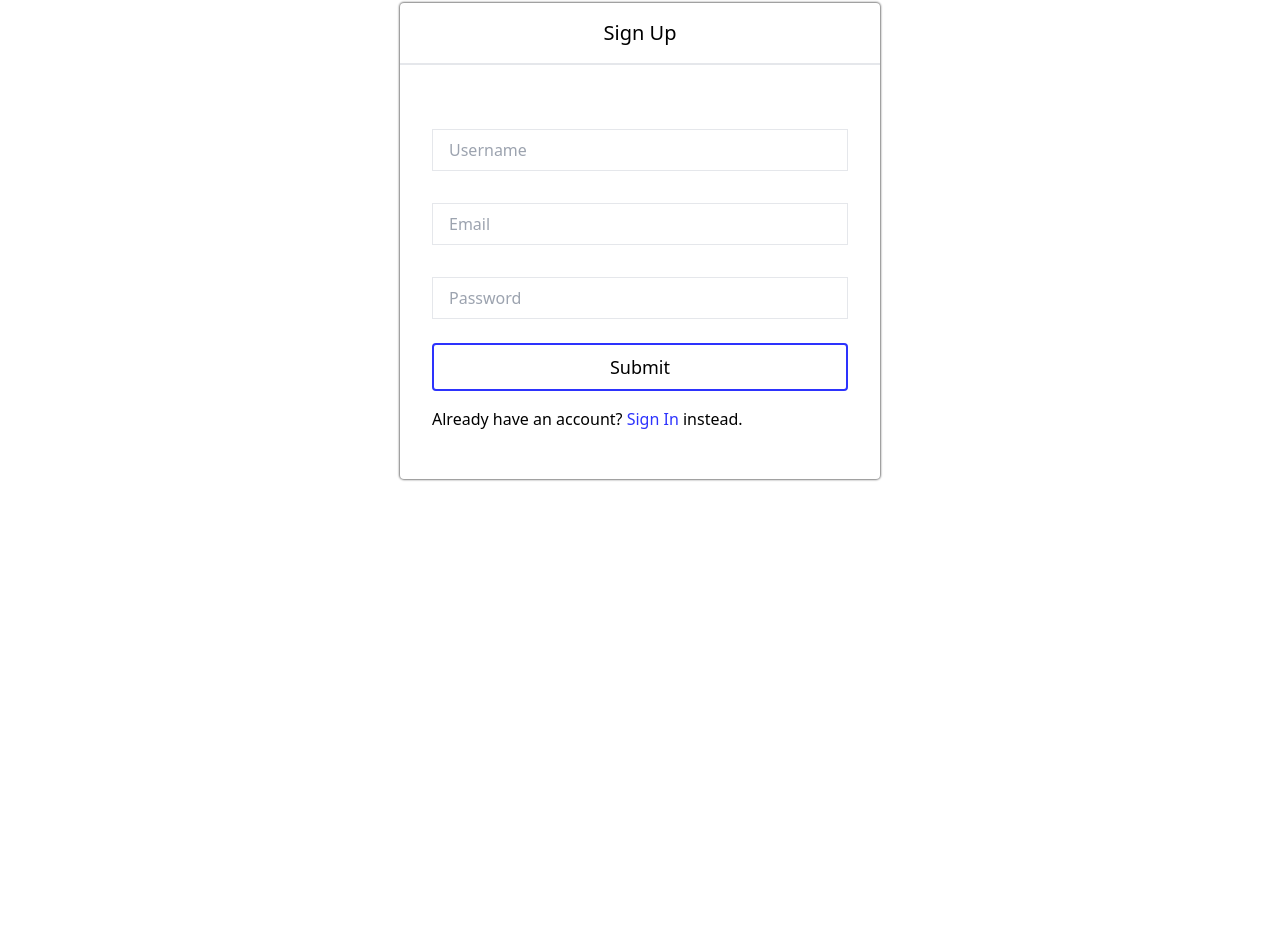
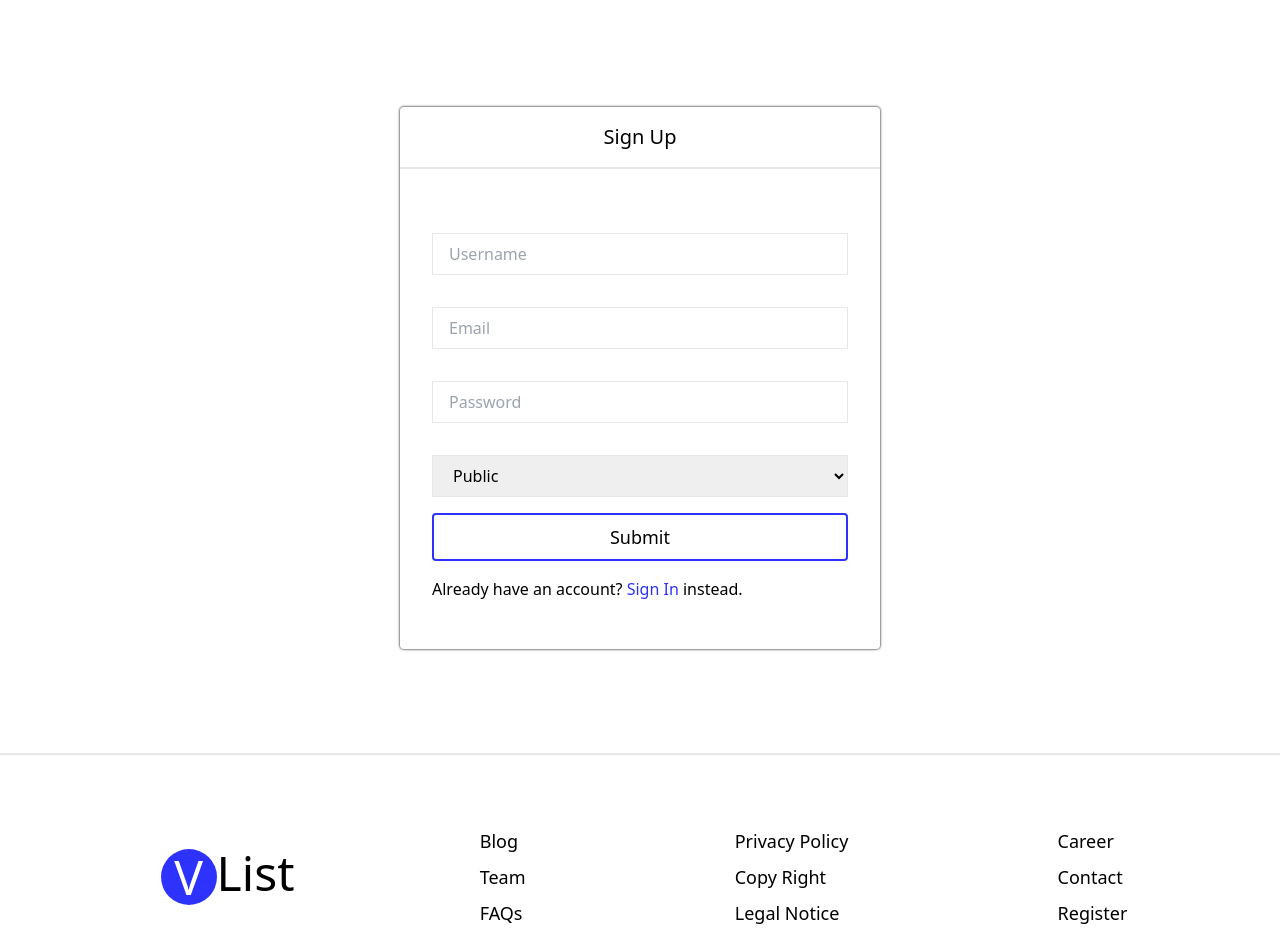
Before and after one commit to nnha19/Save-Vocabularies, a React (Create React App) app in the folder ui/: page /auth in a window 1280 px wide. Shown: the part 125-1077 px from the top of the page. Before the commit the page ends 800 px from the top, so only its background shows below. Built offline with nearby package versions, Linux system fonts and the light colour scheme.

Commit message:
sign in, sign out and sign up working perfectly

```diff
--- a/ui/src/components/Auth/Auth.tsx
+++ b/ui/src/components/Auth/Auth.tsx
@@ -8,6 +8,7 @@ import axios from "axios";
 import ErrorModal from "../Common/ErrorModal/ErrorModal";
 import { useAuthContext } from "../../customHooks/useAuthContext";
 import { authContext } from "../../contexts/authContext";
+import Footer from "../Common/Footer/Footer";
 
 const Auth = () => {
   const [error, setError] = useState<null | string>(null);
@@ -33,6 +34,7 @@ const Auth = () => {
   };
 
   const submitFormHandler = async (data: any) => {
+    console.log(data);
     try {
       setLoading(true);
       const resp: any = await axios({
@@ -51,7 +53,7 @@ const Auth = () => {
   };
 
   return (
-    <div>
+    <div className="h-screen">
       {error && <ErrorModal error={error} setError={setError} />}
       <div className="h-20 flex items-center justify-between lp-wrapper ">
         <Logo />
@@ -63,9 +65,10 @@ const Auth = () => {
           &larr; Back
         </LpPrimaryBtn>
       </div>
+      <div className="h-screen flex flex-col border-b-2 justify-center">
         <form
           onSubmit={handleSubmit(submitFormHandler)}
-        className="w-30rem bg-white mx-auto shadow-boxshadow mt-12 rounded"
+          className=" w-30rem bg-white mx-auto shadow-boxshadow mt-12 rounded"
         >
           <h1 className="text-xl  text-center px-8 py-4 font-medium border-b-2">
             {authMode === "signin" ? "Sign In" : "Sign Up"}
@@ -103,6 +106,18 @@ const Auth = () => {
               />
               {errors.password && formErrorMsg("Password is required")}
             </div>
+            {authMode === "signup" && (
+              <div className="my-4">
+                <select
+                  defaultValue="public"
+                  {...register("status")}
+                  className="form-input-style"
+                >
+                  <option value="private">Private</option>
+                  <option value="public">Public</option>
+                </select>
+              </div>
+            )}
             <LpPrimaryBtn className="w-full">Submit</LpPrimaryBtn>
             {authMode === "signup" && (
               <p className="my-4">
@@ -131,6 +146,9 @@ const Auth = () => {
           </div>
         </form>
       </div>
+
+      <Footer />
+    </div>
   );
 };
 export default Auth;
--- /dev/null
+++ b/ui/src/components/Common/Footer/Footer.tsx
@@ -0,0 +1,29 @@
+import React from "react";
+import Logo from "../Logo/Logo";
+
+const Footer = () => {
+  return (
+    <footer className="lp-wrapper py-16">
+      <div className="flex mx-4 flex-wrap justify-center sm:justify-around  w-full">
+        <Logo />
+        <ul className="mx-6">
+          <li className="lp-footer-list">Blog</li>
+          <li className="lp-footer-list">Team</li>
+          <li className="lp-footer-list">FAQs</li>
+        </ul>
+        <ul className="mx-6">
+          <li className="lp-footer-list">Privacy Policy</li>
+          <li className="lp-footer-list">Copy Right</li>
+          <li className="lp-footer-list">Legal Notice</li>
+        </ul>
+        <ul className="mx-6">
+          <li className="lp-footer-list">Career</li>
+          <li className="lp-footer-list">Contact</li>
+          <li className="lp-footer-list">Register</li>
+        </ul>
+      </div>
+    </footer>
+  );
+};
+
+export default Footer;
--- a/ui/src/components/Common/Navigation/NavLinks.tsx
+++ b/ui/src/components/Common/Navigation/NavLinks.tsx
@@ -94,7 +94,8 @@ export const NotificationsLink: React.FC<INavLinkProps> = ({
   const {
     user: { _id, notifications },
   } = useAuthContext();
-  const newNoti = notifications.filter((no) => no.new).length;
+  const newNoti =
+    !!notifications.length && notifications.filter((no) => no.new).length;
   return (
     <NavLink
       className="h-full self-stretch"
@@ -105,7 +106,7 @@ export const NotificationsLink: React.FC<INavLinkProps> = ({
     >
       <li className={`${navLinkStyle ? "nav-items" : "mobile-nav-items"}`}>
         <i className="fas fa-bell relative">
-          {navLinkStyle !== "w-36 px-4 ml-4" && newNoti > 0 && (
+          {navLinkStyle !== "w-36 px-4 ml-4" && !!newNoti && (
             <span className="absolute -top-3 left-3 text-xs text-white bg-primaryColor h-4 w-4 rounded-full flex items-center justify-center ">
               {newNoti}
             </span>
--- a/ui/src/components/LandingPageComponent/LandingPageComponent.tsx
+++ b/ui/src/components/LandingPageComponent/LandingPageComponent.tsx
@@ -5,6 +5,7 @@ import VListss from "../../assets/images/vlist.png";
 import DesktopNav from "./DesktopNav";
 import MobileNav from "./MobileNav";
 import { useHistory } from "react-router";
+import Footer from "../Common/Footer/Footer";
 const LandingPageComponent = () => {
   const history = useHistory();
   const homeRef: any = useRef();
@@ -102,26 +103,7 @@ const LandingPageComponent = () => {
           />
         </div>
       </section>
-      <footer className="lp-wrapper py-16">
-        <div className="flex mx-4 flex-wrap justify-center sm:justify-around  w-full">
-          <Logo />
-          <ul className="mx-6">
-            <li className="lp-footer-list">Blog</li>
-            <li className="lp-footer-list">Team</li>
-            <li className="lp-footer-list">FAQs</li>
-          </ul>
-          <ul className="mx-6">
-            <li className="lp-footer-list">Privacy Policy</li>
-            <li className="lp-footer-list">Copy Right</li>
-            <li className="lp-footer-list">Legal Notice</li>
-          </ul>
-          <ul className="mx-6">
-            <li className="lp-footer-list">Career</li>
-            <li className="lp-footer-list">Contact</li>
-            <li className="lp-footer-list">Register</li>
-          </ul>
-        </div>
-      </footer>
+      <Footer />
     </div>
   );
 };
```
Also changed, not shown: 1 other file (tests, documents, lock files or other folders). Lines whose indentation alone changed are shown as unchanged.
